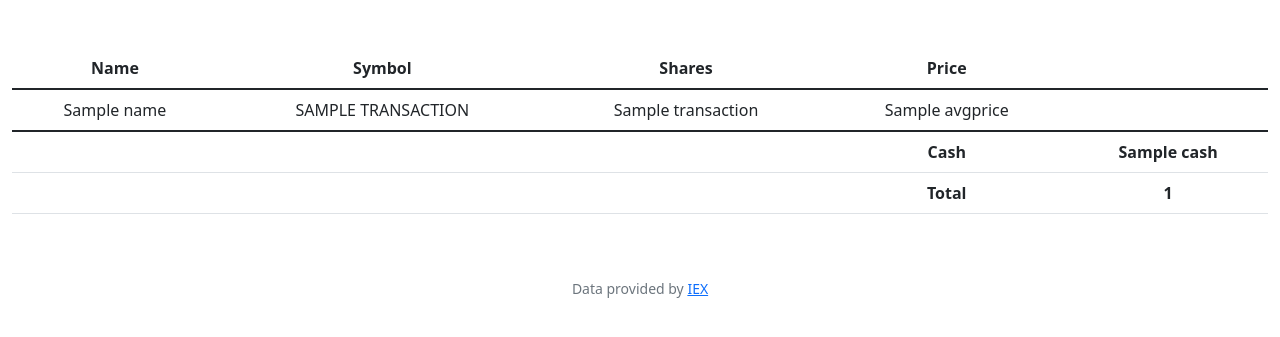
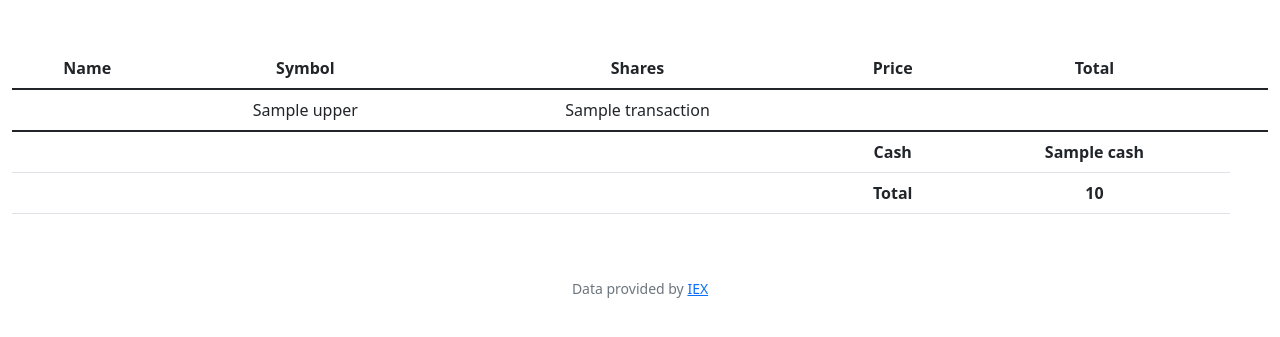
Before and after one commit to brayadam/MockStock, a Flask app: template templates/index2.html in a window 1280 px wide. Shown: the part 76-413 px from the top of the page. Run offline with Flask 2, Linux system fonts and the light colour scheme; the template is opened without the code that fills it: most values are stand-ins (such as "Sample title", 1, 10 or a date in 2020).

Commit message:
fixed the bug. portfolo now displays succesfully

```diff
--- a/app.py
+++ b/app.py
@@ -1,5 +1,4 @@
 import os
-from pickle import TRUE
 import sqlite3
 from flask import Flask, flash, redirect, render_template, request, session
 from flask_session import Session
@@ -81,20 +80,17 @@
         # Get user's cash
         c.execute("SELECT cash FROM users WHERE user_id = ?", [user_id])
         cash = c.fetchone()
-        cash = usd(cash[0])
+        cash = cash[0]
 
         # Get user's portfolio
-        c.execute("SELECT * FROM transactions WHERE user_id = ? GROUP BY SYMBOL", [user_id])
+        c.execute("SELECT symbol, sum_shares FROM transactions WHERE user_id = ? GROUP BY symbol HAVING sum_shares > 0", [user_id])
         transactions = c.fetchall()
+        portfolio_balance = cash
+
         for transaction in transactions:
-            name = lookup(transaction["symbol"])["name"]
-            price = lookup(transaction["symbol"])["price"]
-            value = transaction["SUM(shares)"] * price
-            transaction.update({"name": name, "price": usd(price), "value": usd(value)})
-            portfolio_balance = cash + (price * transaction["current_shares_balance"])
+            portfolio_balance += lookup(transaction[0])['price'] * transaction[1]
 
-
-        return render_template('index2.html', transactions = transactions, cash = cash, portfolio_balance = portfolio_balance)
+        return render_template('index2.html', cash=usd(cash), portfolio_balance=usd(portfolio_balance), transactions=transactions, lookup=lookup, usd=usd)
 
 
 
--- a/notes.txt
+++ b/notes.txt
@@ -1,2 +1,2 @@
-run flask in debug mode
+# Run flask in debug mode
 flask --app app.py --debug run
--- a/templates/index2.html
+++ b/templates/index2.html
@@ -13,15 +13,17 @@
         <th scope="col">Symbol</th>
         <th scope="col">Shares</th>
         <th scope="col">Price</th>
+        <th scope="col">Total</th>
       </tr>
     </thead>
     <tbody>
         {% for transaction in transactions %}
             <tr>
-                <td>{{ name }}</td>
-                <td>{{ transaction[1].upper() }}</td>
-                <td>{{ transaction[5] }}</td>
-                <td>{{ avgprice }}</td>
+                <td>{{ lookup(transaction[0])["name"] }}</td>
+                <td>{{ transaction[0].upper() }}</td>
+                <td>{{ transaction[1] }}</td>
+                <td>{{ usd(lookup(transaction[0])["price"]) }}</td>
+                <td>{{ usd(transaction[1] * lookup(transaction[0])["price"]) }}</td>
                 <td></td>
             </tr>
         {% endfor %}
@@ -34,12 +36,13 @@
             <td><b>Cash</b></td>
             <td><b>{{ cash }}</b></td>
         </tr>
+
         <tr>
             <td></td>
             <td></td>
             <td></td>
             <td><b>Total</b></td>
-            <td><b>{{ total_funds }}</b></td>
+            <td><b>{{ portfolio_balance }}</b></td>
         </tr>
     </tfoot>
   </table>
```
Also changed, not shown: test.py (added, +7 -0 lines), database.db, old.py (added), 2 other files.
